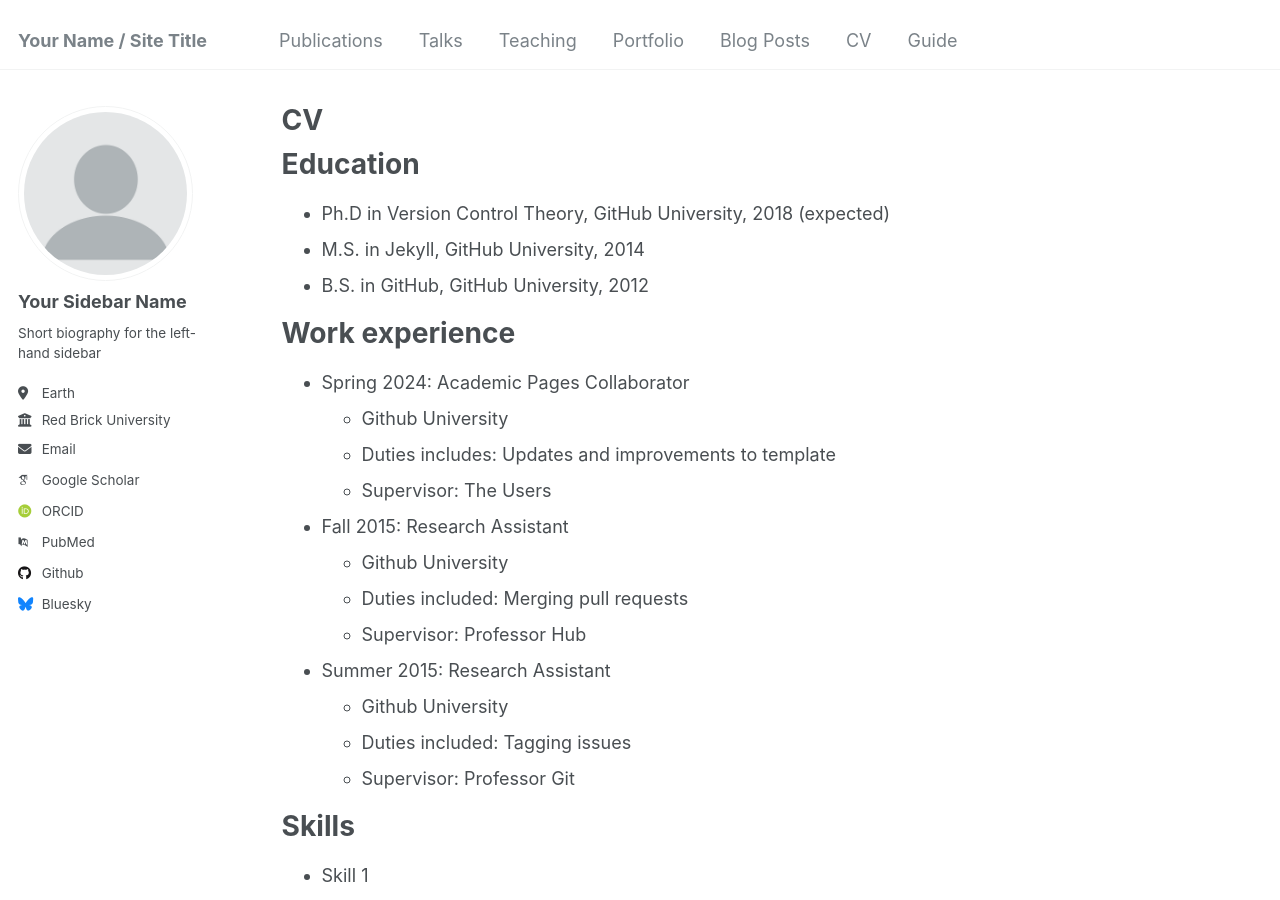
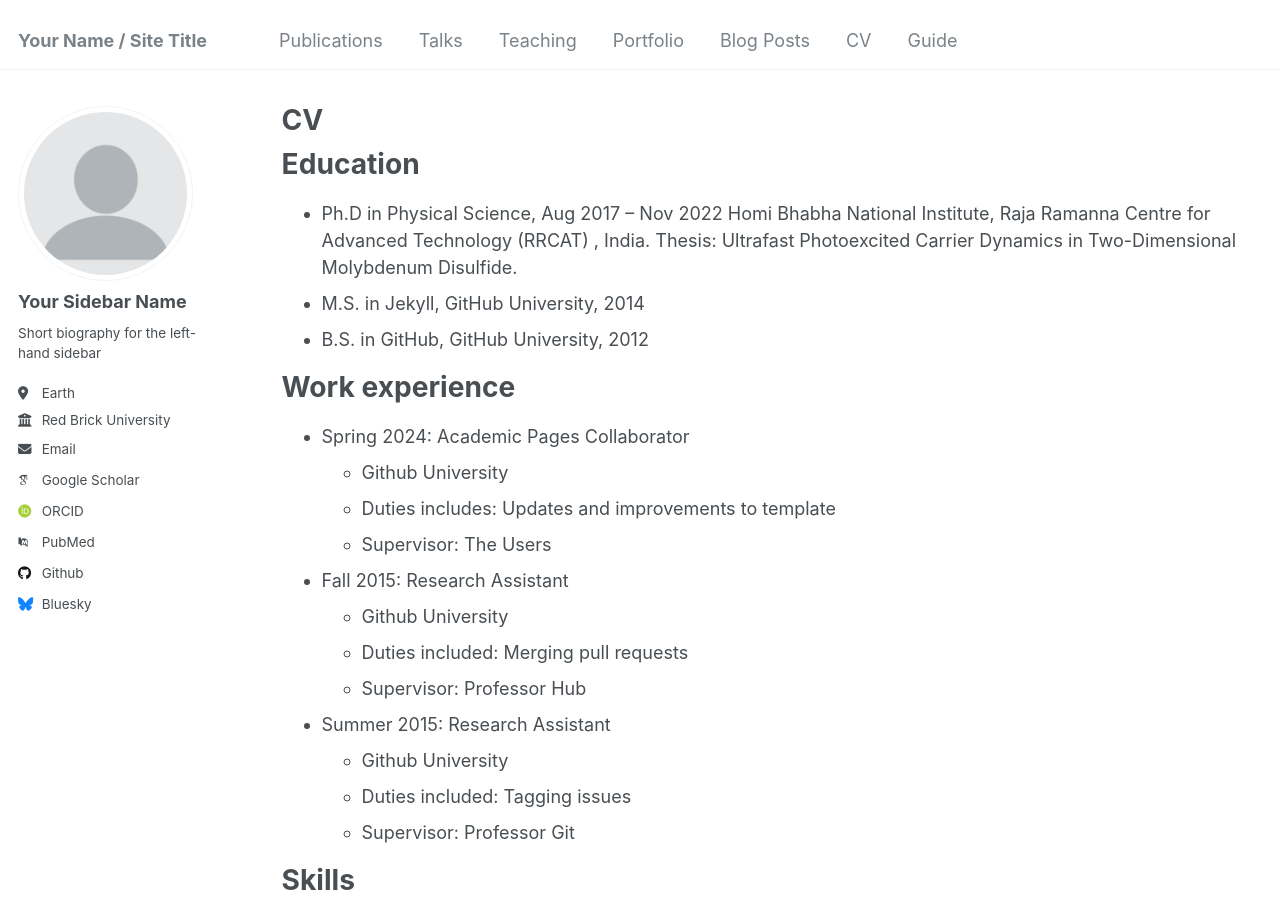
Before and after one commit to Khatua03/DurgaPrasadKhatua.github.io, a Jekyll site: the page built from _pages/cv.md, in a window 1280 px wide and 900 px high. Built offline with Jekyll 4.4.1, drawn with Linux system fonts in a browser that asks for light colours; some web fonts are replaced.

Commit message:
Update cv.md

```diff
--- a/_pages/cv.md
+++ b/_pages/cv.md
@@ -11,7 +11,9 @@ redirect_from:
 
 Education
 ======
-* Ph.D in Version Control Theory, GitHub University, 2018 (expected)
+* Ph.D in Physical Science, Aug 2017 – Nov 2022
+  Homi Bhabha National Institute, Raja Ramanna Centre for Advanced Technology (RRCAT) , India.
+  Thesis: Ultrafast Photoexcited Carrier Dynamics in Two-Dimensional Molybdenum Disulfide.
 * M.S. in Jekyll, GitHub University, 2014
 * B.S. in GitHub, GitHub University, 2012
 
```
